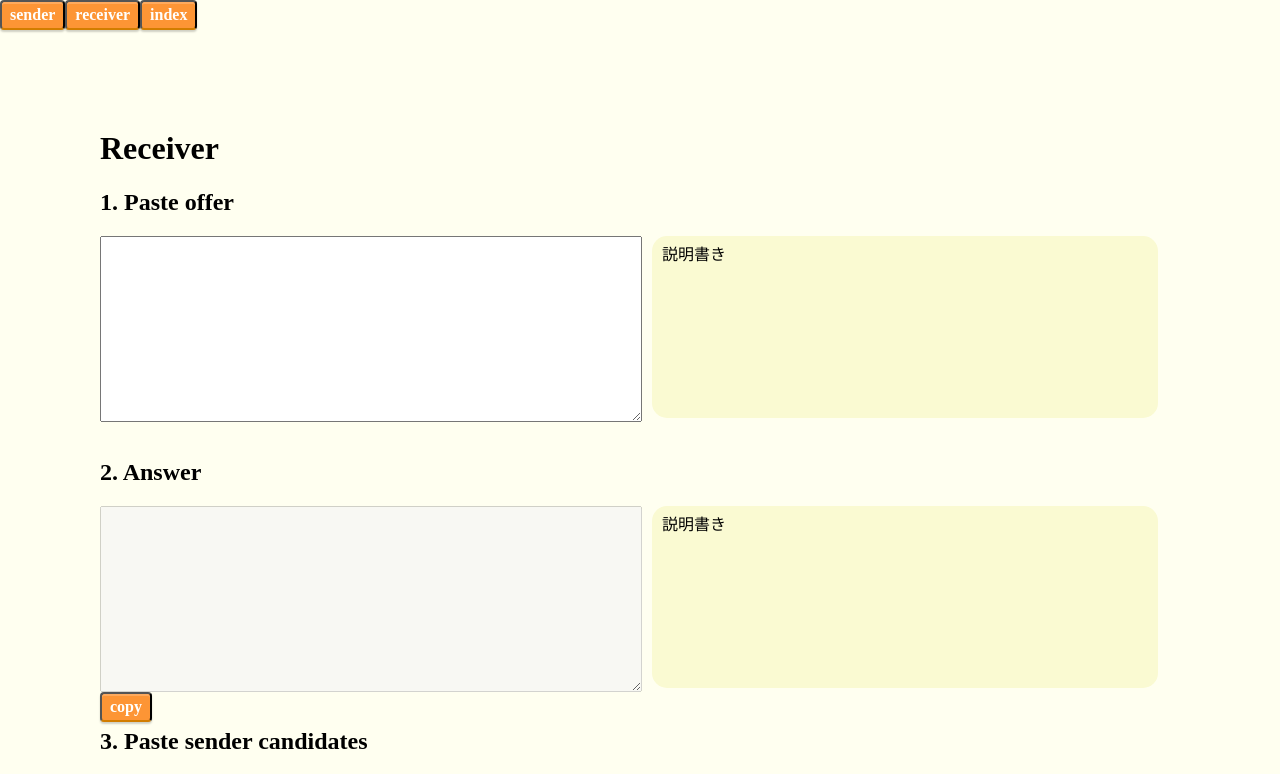
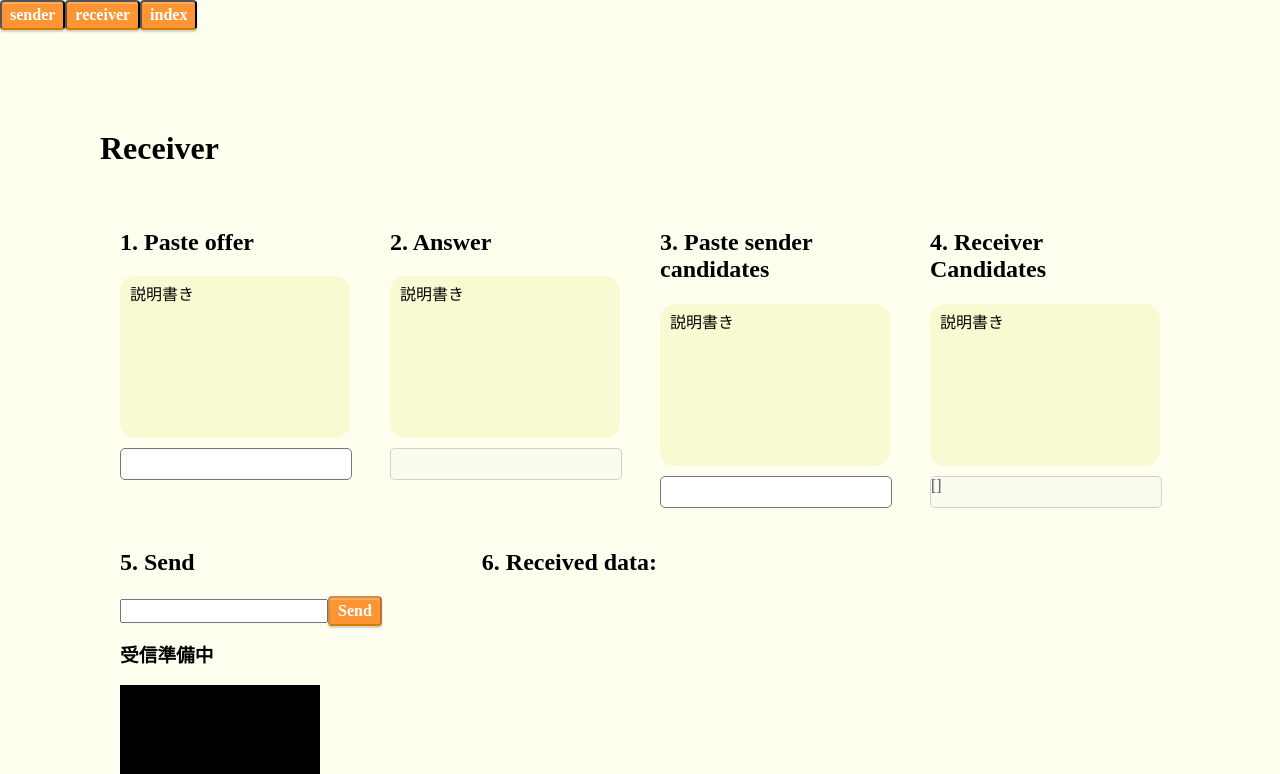
Before and after one commit to komiyakodai/rtctest, a Vue app: page /#/receiver in a window 1280 px wide. Shown: the top 774 px of the page. Built offline with nearby package versions, Linux system fonts and the light colour scheme.

Commit message:
【wpis】スタイル整え中

```diff
--- a/src/Receiver.vue
+++ b/src/Receiver.vue
@@ -2,53 +2,52 @@
   <div>
     <div>
       <h1>Receiver</h1>
+      <div class="sbys">
       <div class="section">
         <h2>1. Paste offer</h2>
-        <div class="sbys">
+        <div class="description"><p>説明書き</p></div>
         <textarea class="textarea" cols="50" rows="10" :disabled="Boolean(offerStr)"  v-model="offerStr"></textarea>
-        <div class="description">説明書き</div>
-        </div>
       </div>
 
 
       <div class="section">
         <h2>2. Answer</h2>
-        <div class="sbys">
+        <div class="description"><p>説明書き</p></div>
         <textarea class="textarea" disabled cols="50" rows="10" v-model="answerStr"></textarea>
-        <div class="description">説明書き</div>
-        </div>
-        <button class="cope-button btn-square-pop" type="button" @click="copyAnswer">copy</button>
+        <!-- <button class="cope-button btn-square-pop" type="button" @click="copyAnswer">copy</button> -->
       </div>
 
 
       <div class="section">
         <h2>3. Paste sender candidates</h2>
-        <div class="sbys">
+        <div class="description"><p>説明書き</p></div>
         <textarea class="textarea" cols="50" rows="10" :disabled="Boolean(receiverCandidatesStr)" v-model="receiverCandidatesStr"></textarea>
-        <div class="description">説明書き</div>
-        </div>
       </div>
 
 
       <div class="section">
         <h2>4. Receiver Candidates</h2>
-        <div class="sbys">
+        <div class="description"><p>説明書き</p></div>
         <textarea class="textarea" disabled cols="50" rows="10" v-model="candidateStr"></textarea>
-        <div class="description">説明書き</div>
-        </div>
-        <button class="cope-button btn-square-pop" type="button" @click="copyReceiverCandidates">copy</button>
+        <!-- <button class="cope-button btn-square-pop" type="button" @click="copyReceiverCandidates">copy</button> -->
       </div>
-
+      </div>
+      <div class="connunicatearea">
+      <div class="sbys">
+      <div class="sendarea">
       <h2>5. Send</h2>
       <form @submit.prevent="onSendMessage">
         <input type="text" cols="50" rows="10" v-model="sendMesage"/>
         <button class="btn-square-pop" type="submit"
           :disabled="!channelOpen">Send</button>
       </form>
+      </div>
       <h2>6. Received data:</h2>
+       <p v-for="(msg, idx) in receivedMessages" :key="idx">{{msg}}</p>
+      </div>
       <h3>{{channelOpen ? "受信中" : "受信準備中"}}</h3>
       <video autoplay :srcObject.prop="mediaStream" style="background: black; width: 200px; height: 160px;" muted></video>
-      <p v-for="(msg, idx) in receivedMessages" :key="idx">{{msg}}</p>
+      </div>
     </div>
   </div>
 </template>
@@ -171,29 +170,48 @@ export default {
 <style scoped>
 
 .textarea{
-  width: 50%;
+  resize: none;
+  width:100%;
+  height:30px;
   padding: 0;
-  margin-right: 10px;
-
+  border-radius: 5px;
 }
 .description{
   background-color: rgb(255, 255, 255);
-  width: 45%;
+  width: 100%;
   height: 162px;
   margin:0;
   border-radius: 15px;
-  padding: 10px;
+  padding: 0px;
   background-color: lightgoldenrodyellow;
+  margin-bottom: 10px;
 }
 .offer-area{
   height: 130px;
 }
 .section{
-  height: 250px;
+  height: 300px;
+  margin :20px;
   /* background-color: lightgreen; */
 }
 .sbys
 {
   display: flex;
 }
+.video{
+  margin-right :10px;
+}
+.sendarea{
+  margin-right: 100px;
+}
+.connectarea{
+  margin-bottom: 60px;
+}
+p{
+  padding: 10px;
+}
+.connunicatearea{
+  margin: 0 20px 0 20px;
+  padding-bottom: 100px;
+}
 </style>
--- a/src/Sender.vue
+++ b/src/Sender.vue
@@ -2,38 +2,36 @@
   <div>
     <div>
       <h1>Sender</h1>
-      <div class="sbys connectarea">
+      <div class="sbys">
       <div class="section">
         <h2>1. Offer</h2>
-        <div class="description">説明書き</div>
-        <div class="sbys">
-        <textarea class="textarea" disabled cols="80" rows="10" v-model="offerStr"></textarea>
-        <!-- <button class="cope-button btn-square-pop" type="button" @click="copyOffer">copy</button> -->
-        </div>
+        <div class="description"><p>説明書き</p></div>
+        <textarea class="textarea" cols="80" rows="10" disabled v-model="offerStr"></textarea>
       </div>
-      </div>
+
 
 
       <div class="section">
         <h2>2. Paste Answer</h2>
-        <div class="description">説明書き</div>
+        <div class="description"><p>説明書き</p></div>
         <textarea class="textarea" cols="80" rows="10" :disabled="Boolean(answerStr)" v-model="answerStr"></textarea>
       </div>
 
 
       <div class="section">
         <h2>3. Sender Candidates</h2>
-        <div class="description">説明書き</div>
+        <div class="description"><p>説明書き</p></div>
         <textarea class="textarea" disabled cols="80" rows="10" v-model="candidateStr"></textarea>
         <!-- <button class="cope-button btn-square-pop" type="button" @click="copySenderCandidates">copy</button> -->
       </div>
       <div class="section">
         <h2>4. Paste receiver candidates</h2>
-          <div class="description">説明書き</div>
+          <div class="description"><p>説明書き</p></div>
           <textarea class="textarea" cols="80" rows="10" :disabled="Boolean(receiverCandidatesStr)" v-model="receiverCandidatesStr"></textarea>
         </div>
         </div>
-
+    </div>
+    <div class="connunicatearea">
       <div class="sbys">
         <div class="sendarea">
           <h2>5. Send</h2>
@@ -48,17 +46,12 @@
           <p v-for="(msg, idx) in receivedMessages" :key="idx">{{msg}}</p>
         </div>
       </div>
-
-      <h2>5. Send</h2>
-      <form @submit.prevent="onSendMessage">
-        <input type="text" cols="50" rows="10" v-model="sendMesage"/>
-        <button class="btn-square-pop" type="submit"
-          :disabled="!channelOpen">Send</button>
-      </form>
       <h3>{{channelOpen ? "配信中" : "配信準備中"}}</h3>
       <video autoplay :srcObject.prop="localStream" style="background: black; width: 200px; height: 160px;"></video>
-      <h2>6. Received data:</h2>
-      <p v-for="(msg, idx) in receivedMessages" :key="idx">{{msg}}</p>
+    </div>
+
+
+
     </div>
 </template>
 
@@ -192,7 +185,7 @@ export default {
   width:100%;
   height:30px;
   padding: 0;
-  margin-right: 10px;
+  border-radius: 5px;
 }
 .description{
   background-color: rgb(255, 255, 255);
@@ -200,14 +193,16 @@ export default {
   height: 162px;
   margin:0;
   border-radius: 15px;
-  padding: 10px;
+  padding: 0px;
   background-color: lightgoldenrodyellow;
+  margin-bottom: 10px;
 }
 .offer-area{
   height: 130px;
 }
 .section{
-  height: 250px;
+  height: 300px;
+  margin :20px;
   /* background-color: lightgreen; */
 }
 .sbys
@@ -218,9 +213,16 @@ export default {
   margin-right :10px;
 }
 .sendarea{
-  margin-right: 0px;
+  margin-right: 100px;
 }
 .connectarea{
   margin-bottom: 60px;
 }
+p{
+  padding: 10px;
+}
+.connunicatearea{
+  margin: 0 20px 0 20px;
+  padding-bottom: 100px;
+}
 </style>
```
